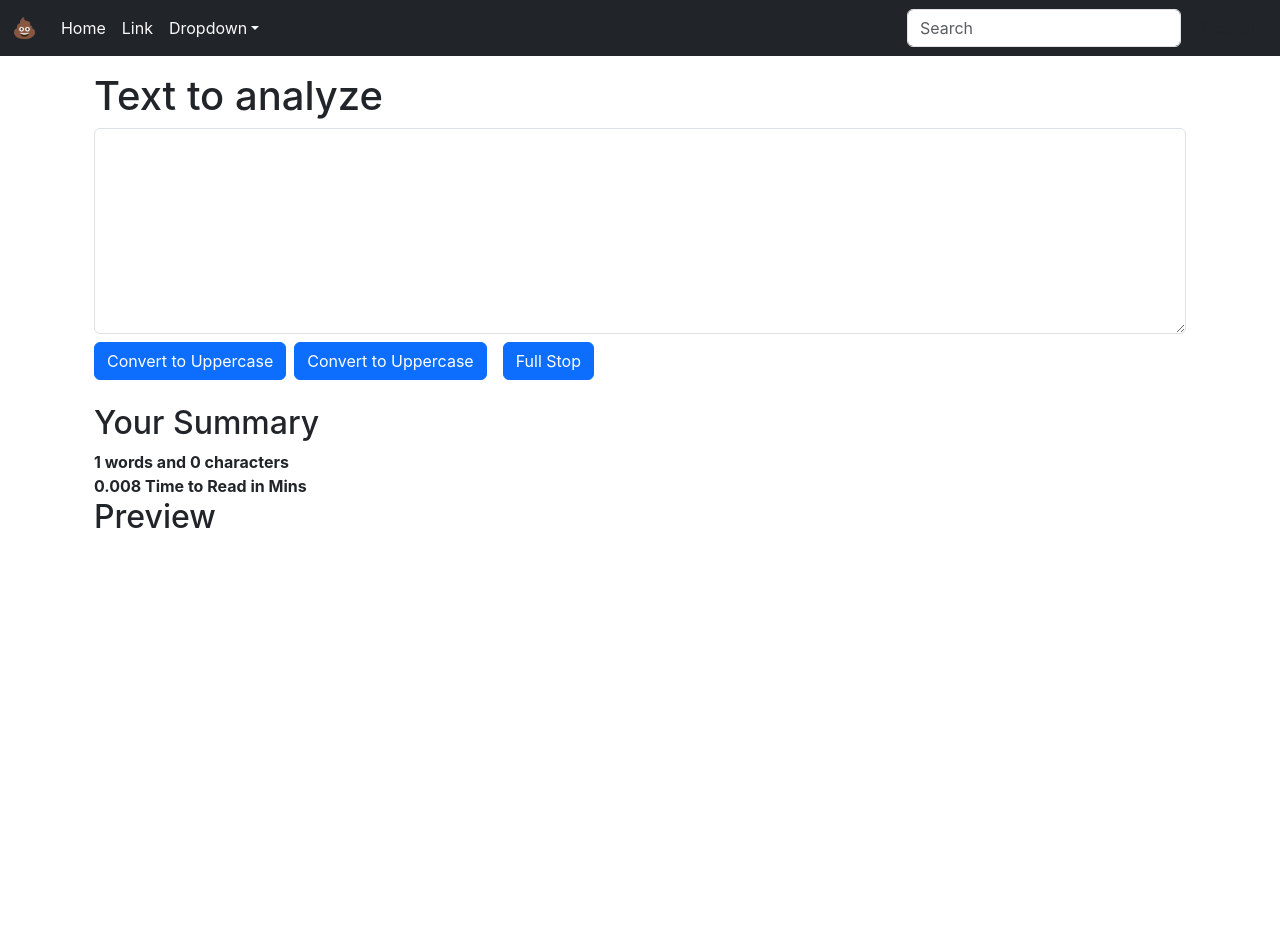
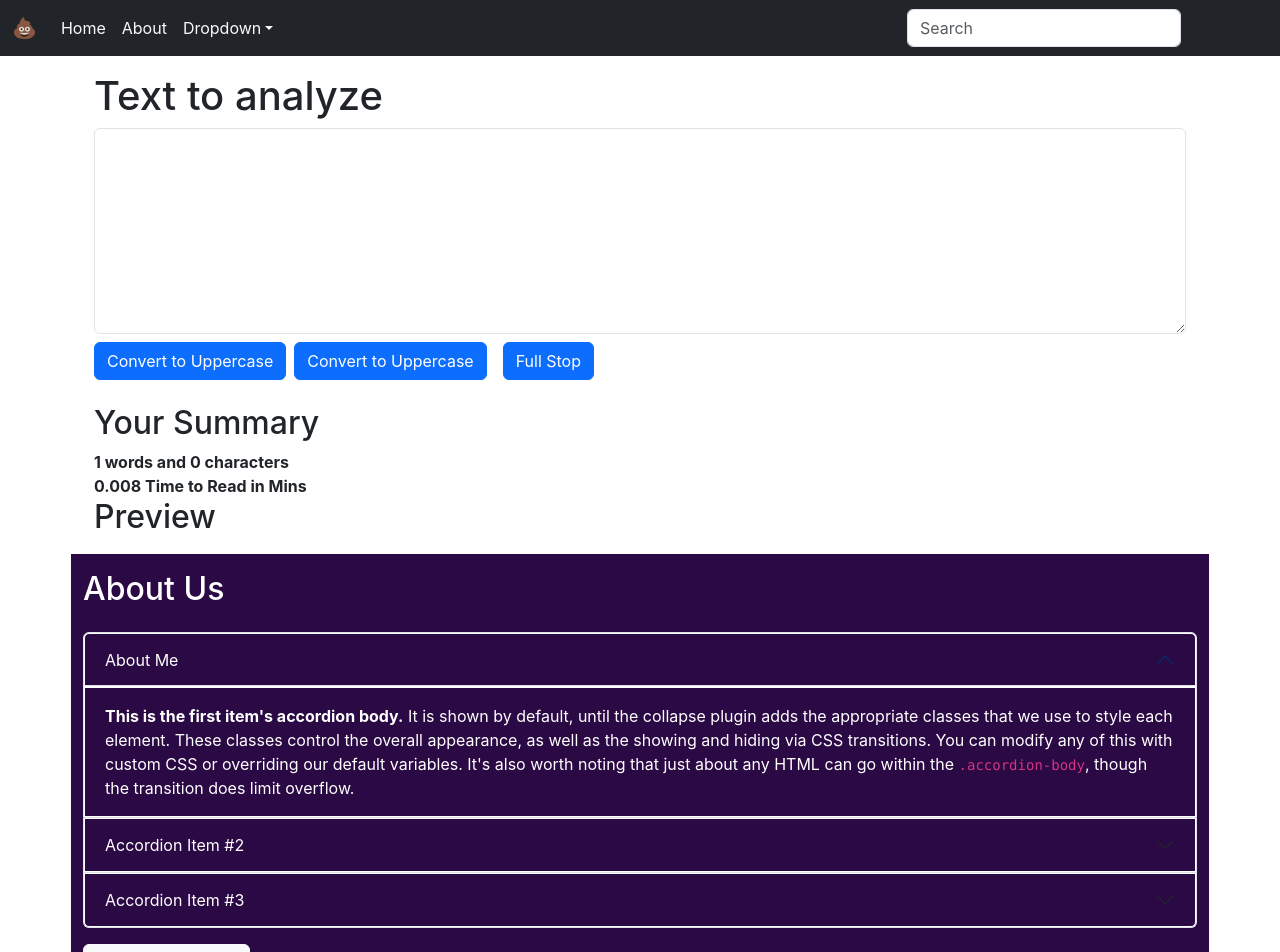
Before and after one commit to ooexiaoo/React-Course, a React (Create React App) app: page / in a window 1280 px wide. Shown: the top 952 px of the page. Before the commit the page ends 800 px from the top, so only its background shows below. Built offline with nearby package versions, Linux system fonts and the light colour scheme.

Commit message:
Chapter 10

```diff
--- a/src/App.js
+++ b/src/App.js
@@ -1,15 +1,16 @@
 import "./App.css";
-
+import About from "./Components/About";
 import Navbar from "./Components/Navbar";
 import TextForm from "./Components/TextForm";
 
 function App() {
   return (
     <>
-<Navbar title="💩"/>
-<div className="container my-3">
-<TextForm heading="Text to analyze"/>
-</div>
+      <Navbar title="💩"/>
+      <div className="container my-3">
+        <TextForm heading="Text to analyze"/>
+      </div>
+      <About/>
     </>
   );
 }
--- /dev/null
+++ b/src/Components/About.js
@@ -0,0 +1,132 @@
+import React, {useState} from "react";
+
+export default function About() {
+
+    const[myStyle, setMyStyle] =useState({
+        color: 'white',
+        backgroundColor: '#2A0944',
+        border: '1px solid white'
+    })
+
+    const [btntext, setBtnText] = useState("Enable Light Mode")
+
+    const toggleStyle = ()=>{
+        if(myStyle.color === 'white'){
+            setMyStyle({
+                color: 'black',
+                backgroundColor: '#fff',
+                border: '1px solid white'
+            })
+            setBtnText("Enable Dark Mode")
+        } else {
+            setMyStyle({
+                color: 'white',
+                backgroundColor: '#2A0944',
+                border: '1px solid black'
+            })
+            setBtnText("Enable Light Mode")
+        }
+    }
+
+  return (
+    <div className="container" style={myStyle}>
+        <h2 className="py-3">About Us</h2>
+      <div className="accordion style={myStyle}" id="accordionExample">
+        <div className="accordion-item">
+          <h2 className="accordion-header">
+            <button
+              className="accordion-button"
+              style={myStyle}
+              type="button"
+              data-bs-toggle="collapse"
+              data-bs-target="#collapseOne"
+              aria-expanded="true"
+              aria-controls="collapseOne"
+            >
+              About Me
+            </button>
+          </h2>
+          <div
+            id="collapseOne"
+            className="accordion-collapse collapse show"
+            data-bs-parent="#accordionExample"
+          >
+            <div className="accordion-body" style={myStyle}>
+              <strong>This is the first item's accordion body.</strong> It is
+              shown by default, until the collapse plugin adds the appropriate
+              classes that we use to style each element. These classes control
+              the overall appearance, as well as the showing and hiding via CSS
+              transitions. You can modify any of this with custom CSS or
+              overriding our default variables. It's also worth noting that just
+              about any HTML can go within the <code>.accordion-body</code>,
+              though the transition does limit overflow.
+            </div>
+          </div>
+        </div>
+        <div className="accordion-item">
+          <h2 className="accordion-header">
+            <button
+              className="accordion-button collapsed"
+              style={myStyle}
+              type="button"
+              data-bs-toggle="collapse"
+              data-bs-target="#collapseTwo"
+              aria-expanded="false"
+              aria-controls="collapseTwo"
+            >
+              Accordion Item #2
+            </button>
+          </h2>
+          <div
+            id="collapseTwo"
+            className="accordion-collapse collapse"
+            data-bs-parent="#accordionExample"
+          >
+            <div className="accordion-body" style={myStyle}>
+              <strong>This is the second item's accordion body.</strong> It is
+              hidden by default, until the collapse plugin adds the appropriate
+              classes that we use to style each element. These classes control
+              the overall appearance, as well as the showing and hiding via CSS
+              transitions. You can modify any of this with custom CSS or
+              overriding our default variables. It's also worth noting that just
+              about any HTML can go within the <code>.accordion-body</code>,
+              though the transition does limit overflow.
+            </div>
+          </div>
+        </div>
+        <div className="accordion-item">
+          <h2 className="accordion-header">
+            <button
+              className="accordion-button collapsed"
+              style={myStyle}
+              type="button"
+              data-bs-toggle="collapse"
+              data-bs-target="#collapseThree"
+              aria-expanded="false"
+              aria-controls="collapseThree"
+            >
+              Accordion Item #3
+            </button>
+          </h2>
+          <div
+            id="collapseThree"
+            className="accordion-collapse collapse"
+            data-bs-parent="#accordionExample"
+          >
+            <div className="accordion-body" style={myStyle}>
+              <strong>This is the third item's accordion body.</strong> It is
+              hidden by default, until the collapse plugin adds the appropriate
+              classes that we use to style each element. These classes control
+              the overall appearance, as well as the showing and hiding via CSS
+              transitions. You can modify any of this with custom CSS or
+              overriding our default variables. It's also worth noting that just
+              about any HTML can go within the <code>.accordion-body</code>,
+              though the transition does limit overflow.
+            </div>
+          </div>
+        </div>
+      </div>
+      <button onClick={toggleStyle} className="btn btn-light my-3">{btntext}</button>
+    </div>
+  );
+}
--- a/src/Components/Navbar.js
+++ b/src/Components/Navbar.js
@@ -15,7 +15,7 @@ export default function Navbar(props) {
             <a className="nav-link active text-light" aria-current="page" href="/">Home</a>
           </li>
           <li className="nav-item">
-            <a className="nav-link text-light" href="/">Link</a>
+            <a className="nav-link text-light" href="/">About</a>
           </li>
           <li className="nav-item dropdown">
             <a className="nav-link dropdown-toggle text-light" href="/" role="button" data-bs-toggle="dropdown" aria-expanded="false">
--- a/src/Components/TextForm.js
+++ b/src/Components/TextForm.js
@@ -57,6 +57,9 @@ export default function TextForm(props) {
       <h2>Preview</h2>
       <p>{text}</p>
     </div>
+    <div className="container my-2">
+     {/*  {about} */}
+    </div>
     </>
   );
 }
```
